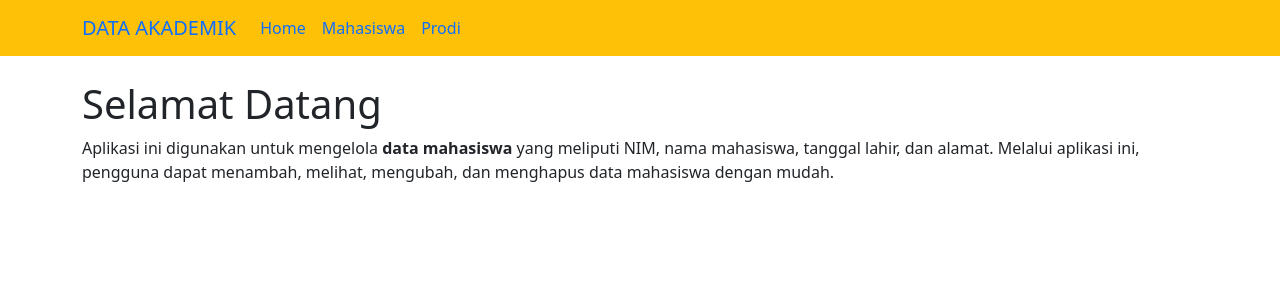
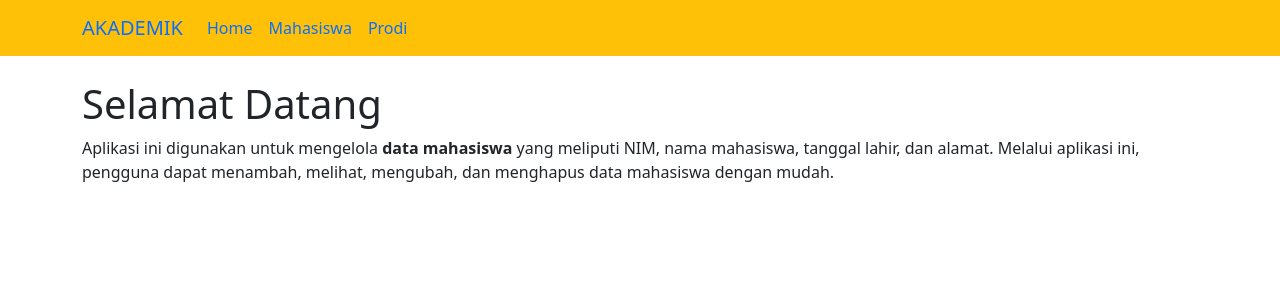
Before and after one commit to Muhammad-Raffi/akademik, a PHP site: page /index.php in a window 1280 px wide. Shown: the top 300 px of the page. Run offline with PHP 8.4, Linux system fonts and the light colour scheme; the visitor is signed in with stand-in values (Sample User, id 1).

Commit message:
refactor: perbaiki nama menu navbar

```diff
--- a/mahasiswa/index.php
+++ b/mahasiswa/index.php
@@ -22,7 +22,7 @@ $page = $_GET['page'] ?? 'home';
 <nav class="navbar navbar-expand-lg bg-warning">
     <div class="container">
         <a class="navbar-brand" href="index.php">
-            DATA AKADEMIK
+            AKADEMIK
         </a>
 
         <button class="navbar-toggler" type="button" data-bs-toggle="collapse" data-bs-target="#navbarNav">
```
